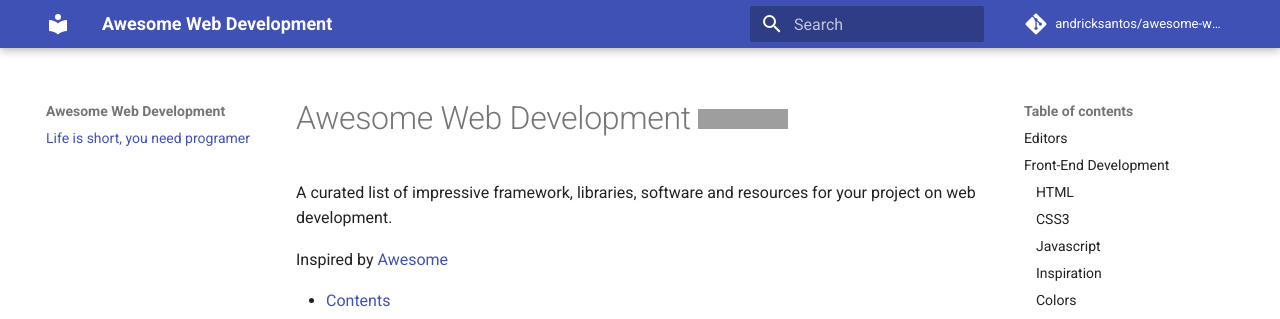
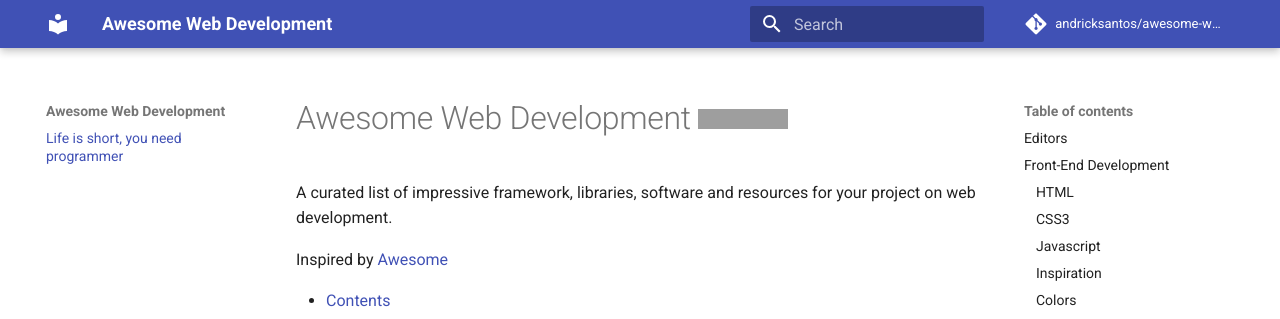
Before and after one commit to andriksantos/keebox, an MkDocs documentation site: the page built from docs/index.md, in a window 1280 px wide. Shown: the top 319 px of the page. Built offline with MkDocs 1.6.1 and Material for MkDocs 9.7.7, drawn with Linux system fonts in a browser that asks for light colours; comment, search, counter and statistics services are not loaded; old or Windows-style settings are respelled for this version of MkDocs; grey boxes are pictures that could not be loaded.

Commit message:
Changed programer to programmer

```diff
--- a/mkdocs.yml
+++ b/mkdocs.yml
@@ -13,7 +13,7 @@
 copyright: 'Copyright &copy; 2018 Andrick Santos'
 
 pages:
-  - Life is short, you need programer: index.md
+  - Life is short, you need programmer: index.md
 theme: material
 
 # Customization
```
Also changed, not shown: site/404.html, site/index.html, site/search/search_index.json.
